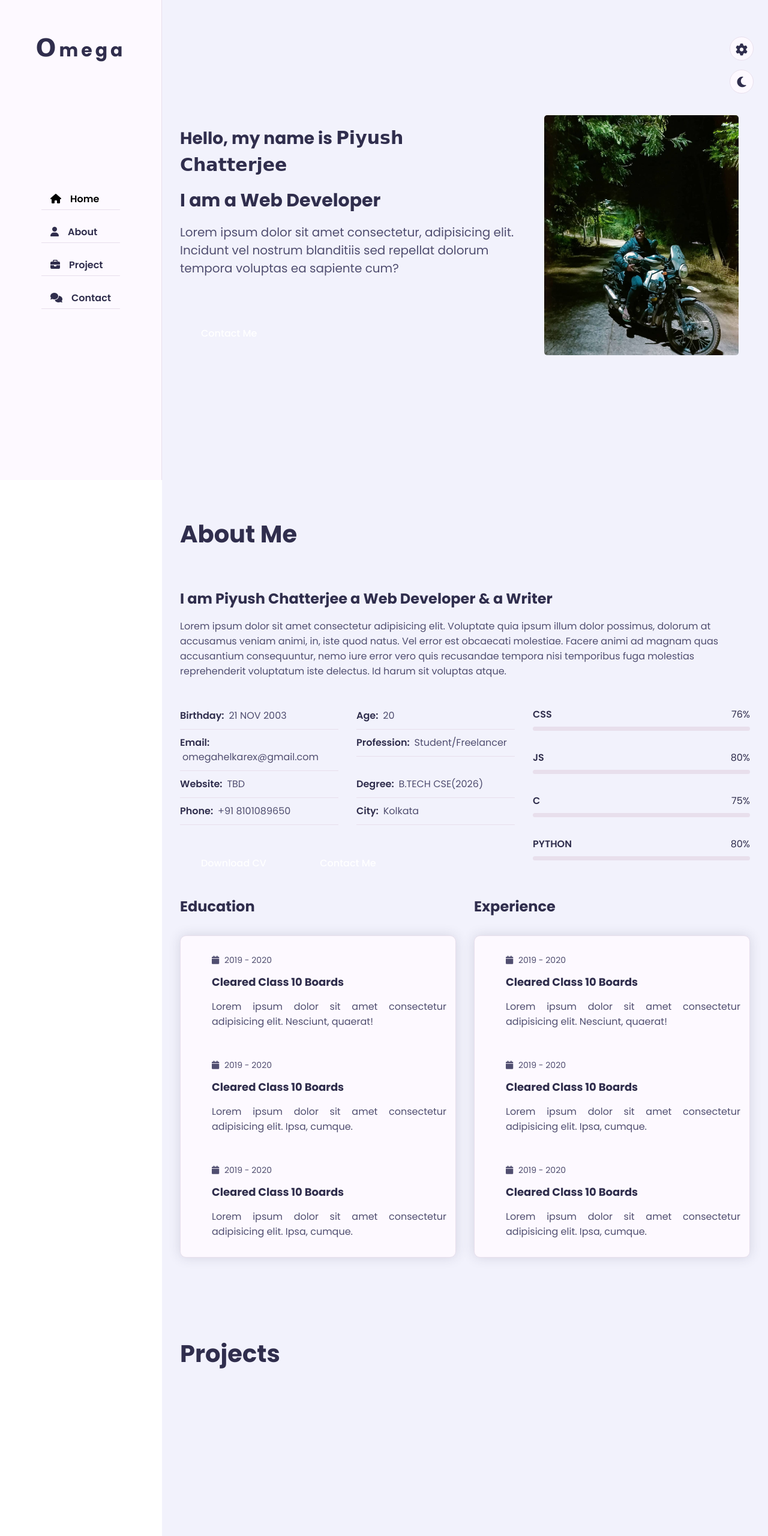
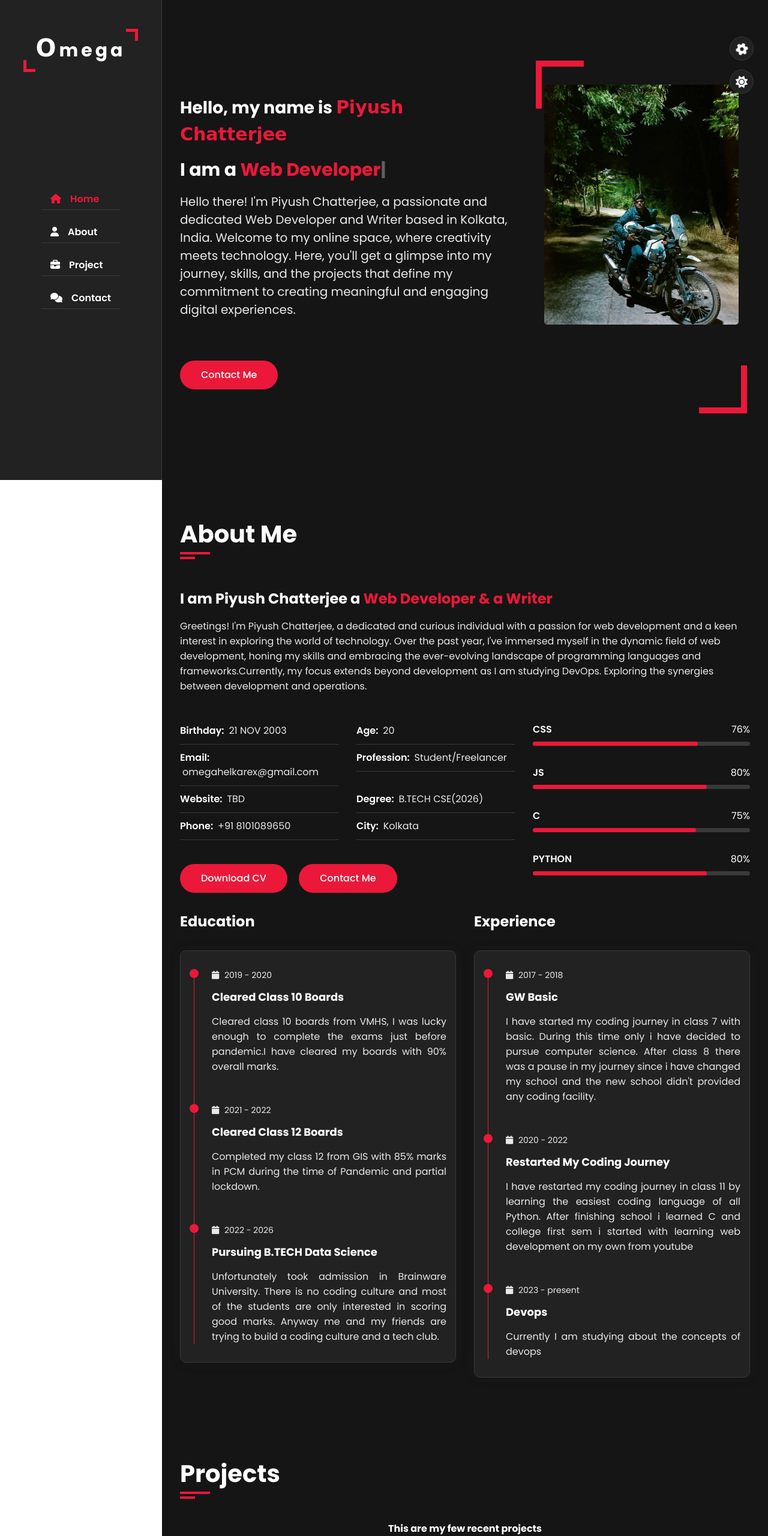
Before and after one commit to Omegahelkarex/Portfolio-vjs, a plain HTML site: page index.html in a window 1280 px wide. Shown: the top 2560 px of the page at 60% size. Drawn offline with nearby package versions, Linux system fonts and the light colour scheme; a web font is replaced by a local one.

Commit message:
first commit

```diff
--- a/css/style-switcher.css
+++ b/css/style-switcher.css
@@ -12,7 +12,7 @@
     transform: translateX(100%);
 }
 
-.style-switcher .open {
+.style-switcher.open {
     transform: translateX(-25px);
 }
 
--- a/css/style.css
+++ b/css/style.css
@@ -25,6 +25,15 @@
     --container-width-sm: 94%;
 
     --transition: all 400ms ease;
+
+}
+
+body.dark {
+    --bg-black-900:#151515;
+    --bg-black-100:#222222;
+    --bg-black-50:#393939;
+    --text-black-900:#ffffff;
+    --text-black-700:#e9e9e9;
 
 }
 
@@ -685,13 +694,13 @@ input:checked + label .description {
 }
 
 .card[for="c1"] {
-    background-image: url("img1.png");
+    background-image: url("../images/img1.png");
 }
 .card[for="c2"] {
-    background-image: url('');
+    background-image: url("../images/img2.jpg");
 }
 .card[for="c3"] {
-    background-image: url('');
+    background-image: url("../images/img3.png");
 }
 .card[for="c4"] {
     background-image: url('');
@@ -701,8 +710,12 @@ input:checked + label .description {
 
 /* contact */
 
+.contact {
+    background-color: var(--bg-black-900);
+}
+
 .contact-title {
-    color: var(--skin-color);
+    color: var(--text-black-900);
     text-align: center;
     font-size: 25px;
     margin-bottom: 20px;
@@ -843,6 +856,19 @@ input:checked + label .description {
 
     }
 
+    .footer__copyright {
+        padding-left: 700px;
+        background-color: var(--bg-black-900);
+        color: var(--text-black-900);
+    }
+
+    .pop {
+        color: var(--text-black-900);
+        padding-top: 50px;
+        text-align: center;
+
+    }
+
     /* contact media query */
 
 
--- a/index.html
+++ b/index.html
@@ -5,7 +5,7 @@
     <meta name="viewport" content="width=device-width, initial-scale=1.0">
     <title>Helkarex</title>
     <link rel="stylesheet" href="css/style.css">
-    <link rel="stylesheet" href="css/skins/color-1.css" class="alternate-style" title="color-1" disabled>
+    <link rel="stylesheet" href="css/skins/color-1.css" class="alternate-style" title="color-1" >
     <link rel="stylesheet" href="css/skins/color-2.css" class="alternate-style" title="color-2" disabled>
     <link rel="stylesheet" href="css/skins/color-3.css" class="alternate-style" title="color-3" disabled>
     <link rel="stylesheet" href="css/skins/color-4.css" class="alternate-style" title="color-4" disabled>
@@ -14,7 +14,7 @@
     <link rel="stylesheet" href="https://unicons.iconscout.com/release/v4.0.8/css/line.css">
     <link rel="stylesheet" href="css/style-switcher.css">
 </head>
-<body>
+<body class="dark">
 
 
     <div class="main-container">
@@ -30,7 +30,7 @@
                 <li><a href="#home" class="active"><i class="fa fa-home"></i>Home</a></li>
                 <li><a href="#about"><i class="fa fa-user"></i>About</a></li>
 
-                <li><a href="#"><i class="fa fa-briefcase"></i>Project</a></li>
+                <li><a href="#portfolio"><i class="fa fa-briefcase"></i>Project</a></li>
                 <li><a href="#contact"><i class="fa fa-comments"></i>Contact</a></li>
             </ul>
         </div>
@@ -43,7 +43,7 @@
                         <div class="home-info padd-15">
                             <h3 class="hello">Hello, my name is <span class="name">Piyush Chatterjee</span></h3>
                             <h3 class="my-profession">I am a <span class="typing">Web Developer</span></h3>
-                            <p>Lorem ipsum dolor sit amet consectetur, adipisicing elit. Incidunt vel nostrum blanditiis sed repellat dolorum tempora voluptas ea sapiente cum?</p>
+                            <p>Hello there! I'm Piyush Chatterjee, a passionate and dedicated Web Developer and Writer based in Kolkata, India. Welcome to my online space, where creativity meets technology. Here, you'll get a glimpse into my journey, skills, and the projects that define my commitment to creating meaningful and engaging digital experiences.</p>
                             <a href="#contact" class="btn hire-me">Contact Me</a>
                         </div>
                         <div class="home-img padd-15">
@@ -67,7 +67,7 @@
                             <div class="row">
                                 <div class="about-text padd-15">
                                     <h3>I am Piyush Chatterjee a <span>Web Developer & a Writer</span></h3>
-                                    <p>Lorem ipsum dolor sit amet consectetur adipisicing elit. Voluptate quia ipsum illum dolor possimus, dolorum at accusamus veniam animi, in, iste quod natus. Vel error est obcaecati molestiae. Facere animi ad magnam quas accusantium consequuntur, nemo iure error vero quis recusandae tempora nisi temporibus fuga molestias reprehenderit voluptatum iste delectus. Id harum sit voluptas atque.</p>
+                                    <p>Greetings! I'm Piyush Chatterjee, a dedicated and curious individual with a passion for web development and a keen interest in exploring the world of technology. Over the past year, I've immersed myself in the dynamic field of web development, honing my skills and embracing the ever-evolving landscape of programming languages and frameworks.Currently, my focus extends beyond development as I am studying DevOps. Exploring the synergies between development and operations.</p>
 
                                 </div>
                             </div>
@@ -158,23 +158,23 @@
                                                         <i class="fa fa-calendar"></i> 2019 - 2020
                                                     </h3>
                                                     <h4 class="timeline-title">Cleared class 10 boards</h4>
-                                                    <p class="timeline-text">Lorem ipsum dolor sit amet consectetur adipisicing elit. Nesciunt, quaerat!</p>
+                                                    <p class="timeline-text">Cleared class 10 boards from VMHS, I was lucky enough to complete the exams just before pandemic.I have cleared my boards with 90% overall marks.</p>
                                                 </div>
                                                 <div class="timeline-item">
                                                     <div class="circle-dot"></div>
                                                     <h3 class="timeline-date">
-                                                        <i class="fa fa-calendar"></i> 2019 - 2020
+                                                        <i class="fa fa-calendar"></i> 2021 - 2022
                                                     </h3>
-                                                    <h4 class="timeline-title">Cleared class 10 boards</h4>
-                                                    <p class="timeline-text">Lorem ipsum dolor sit amet consectetur adipisicing elit. Ipsa, cumque.</p>
+                                                    <h4 class="timeline-title">Cleared class 12 boards</h4>
+                                                    <p class="timeline-text">Completed my class 12 from GIS with 85% marks in PCM during the time of Pandemic and partial lockdown.</p>
                                                 </div>
                                                 <div class="timeline-item">
                                                     <div class="circle-dot"></div>
                                                     <h3 class="timeline-date">
-                                                        <i class="fa fa-calendar"></i> 2019 - 2020
+                                                        <i class="fa fa-calendar"></i> 2022 - 2026
                                                     </h3>
-                                                    <h4 class="timeline-title">Cleared class 10 boards</h4>
-                                                    <p class="timeline-text">Lorem ipsum dolor sit amet consectetur adipisicing elit. Ipsa, cumque.</p>
+                                                    <h4 class="timeline-title">Pursuing B.TECH Data Science</h4>
+                                                    <p class="timeline-text">Unfortunately took admission in Brainware University. There is no coding culture and most of the students are only interested in scoring good marks. Anyway me and my friends are trying to build a coding culture and a tech club.</p>
                                                 </div>
 
                                             </div>
@@ -189,26 +189,26 @@
                                                 <div class="timeline-item">
                                                     <div class="circle-dot"></div>
                                                     <h3 class="timeline-date">
-                                                        <i class="fa fa-calendar"></i> 2019 - 2020
+                                                        <i class="fa fa-calendar"></i> 2017 - 2018
                                                     </h3>
-                                                    <h4 class="timeline-title">Cleared class 10 boards</h4>
-                                                    <p class="timeline-text">Lorem ipsum dolor sit amet consectetur adipisicing elit. Nesciunt, quaerat!</p>
+                                                    <h4 class="timeline-title">GW Basic</h4>
+                                                    <p class="timeline-text">I have started my coding journey in class 7 with basic. During this time only i have decided to pursue computer science. After class 8 there was a pause in my journey since i have changed my school and the new school didn't provided any coding facility. </p>
                                                 </div>
                                                 <div class="timeline-item">
                                                     <div class="circle-dot"></div>
                                                     <h3 class="timeline-date">
-                                                        <i class="fa fa-calendar"></i> 2019 - 2020
+                                                        <i class="fa fa-calendar"></i> 2020 - 2022
                                                     </h3>
-                                                    <h4 class="timeline-title">Cleared class 10 boards</h4>
-                                                    <p class="timeline-text">Lorem ipsum dolor sit amet consectetur adipisicing elit. Ipsa, cumque.</p>
+                                                    <h4 class="timeline-title">Restarted my coding journey</h4>
+                                                    <p class="timeline-text">I have restarted my coding journey in class 11 by learning the easiest coding language of all Python. After finishing school i learned C and college first sem i started with learning web development on my own from youtube</p>
                                                 </div>
                                                 <div class="timeline-item">
                                                     <div class="circle-dot"></div>
                                                     <h3 class="timeline-date">
-                                                        <i class="fa fa-calendar"></i> 2019 - 2020
+                                                        <i class="fa fa-calendar"></i> 2023 - present
                                                     </h3>
-                                                    <h4 class="timeline-title">Cleared class 10 boards</h4>
-                                                    <p class="timeline-text">Lorem ipsum dolor sit amet consectetur adipisicing elit. Ipsa, cumque.</p>
+                                                    <h4 class="timeline-title">Devops</h4>
+                                                    <p class="timeline-text">Currently I am studying about the concepts of devops</p>
                                                 </div>
 
                                             </div>
@@ -292,11 +292,13 @@
 
 
 
-            <section class="portfolio section">
+            <section class="portfolio section" id="portfolio">
                 <div class="container">
+
                     <div class="row">
                         <div class="section-title padd-15">
                             <h2>Projects</h2>
+                            <h4 class="pop"> This are my few recent projects </h4>
                         </div>
                     </div>
 
@@ -470,7 +472,7 @@
                                 <h5>+91 8101089650</h5>
                             </li>
                             <li>
-                                <a href="https://lflg-qznc48nz9-helkarexs-projects.vercel.app"><i class="fa-regular fa-envelope"></i></a>
+                                <a href="https://github.com/Omegahelkarex"><i class="fa-regular fa-envelope"></i></a>
                                 <h5>Project</h5>
                             </li>
                             <li>
@@ -549,7 +551,7 @@
             </i>
         </div>
         <div class="day-night s-icon">
-            <i class="fas fa-moon">
+            <i class="fas ">
 
             </i>
         </div>
@@ -562,6 +564,12 @@
             <span class="color-5" onclick="setActiveStyle('color-5')"></span>
         </div>
     </div>
+
+
+
+            <div class="footer__copyright">
+                <small>Copyright &copy; Piyush Chatterjee</small>
+            </div>
 
 
 
@@ -578,7 +586,13 @@
 
 
 
+
+
+
+
+
+    <script src="https://cdnjs.cloudflare.com/ajax/libs/typed.js/2.1.0/typed.umd.js" integrity="sha512-+2pW8xXU/rNr7VS+H62aqapfRpqFwnSQh9ap6THjsm41AxgA0MhFRtfrABS+Lx2KHJn82UOrnBKhjZOXpom2LQ==" crossorigin="anonymous" referrerpolicy="no-referrer"></script>
     <script src="js/script.js"></script>
-    <script src="js/style-switcher.js"></script>
+    <script src="./js/style-switcher.js"></script>
 </body>
 </html>
--- a/js/script.js
+++ b/js/script.js
@@ -0,0 +1,6 @@
+var typed = new Typed(".typing",{
+    strings:["","Web Developer","Writer","Student"],
+    typespeed:150,
+    backspeed:150,
+    loop:true,
+})
--- a/js/style-switcher.js
+++ b/js/style-switcher.js
@@ -2,3 +2,45 @@ const styleSwitcherToggle = document.querySelector(".style-switcher-toggler");
 styleSwitcherToggle.addEventListener("click", () => {
     document.querySelector(".style-switcher").classList.toggle("open");
 })
+
+
+
+window.addEventListener("scroll", () => {
+    if ( document.querySelector(".style-switcher").classList.contains("open")) {
+        document.querySelector(".style-switcher").classList.remove("open");
+    }
+})
+
+
+const alternateStyles = document.querySelectorAll(".alternate-style");
+function setActiveStyle(color) {
+
+    alternateStyles.forEach((style) => {
+        if (color === style.getAttribute("title")) {
+            style.removeAttribute("disabled");
+        }
+        else {
+            style.setAttribute("disabled", "true");
+
+        }
+    })
+}
+
+
+
+const dayNight = document.querySelector(".day-night");
+dayNight.addEventListener("click", () => {
+    dayNight.querySelector("i").classList.toggle("fa-sun");
+    dayNight.querySelector("i").classList.toggle("fa-moon");
+    document.body.classList.toggle("dark");
+
+
+})
+window.addEventListener("load", () => {
+    if(document.body.classList.contains("dark")){
+        dayNight.querySelector("i").classList.add("fa-sun");
+    }
+    else {
+        dayNight.querySelector("i").classList.add("fa-moon");
+    }
+})
```
